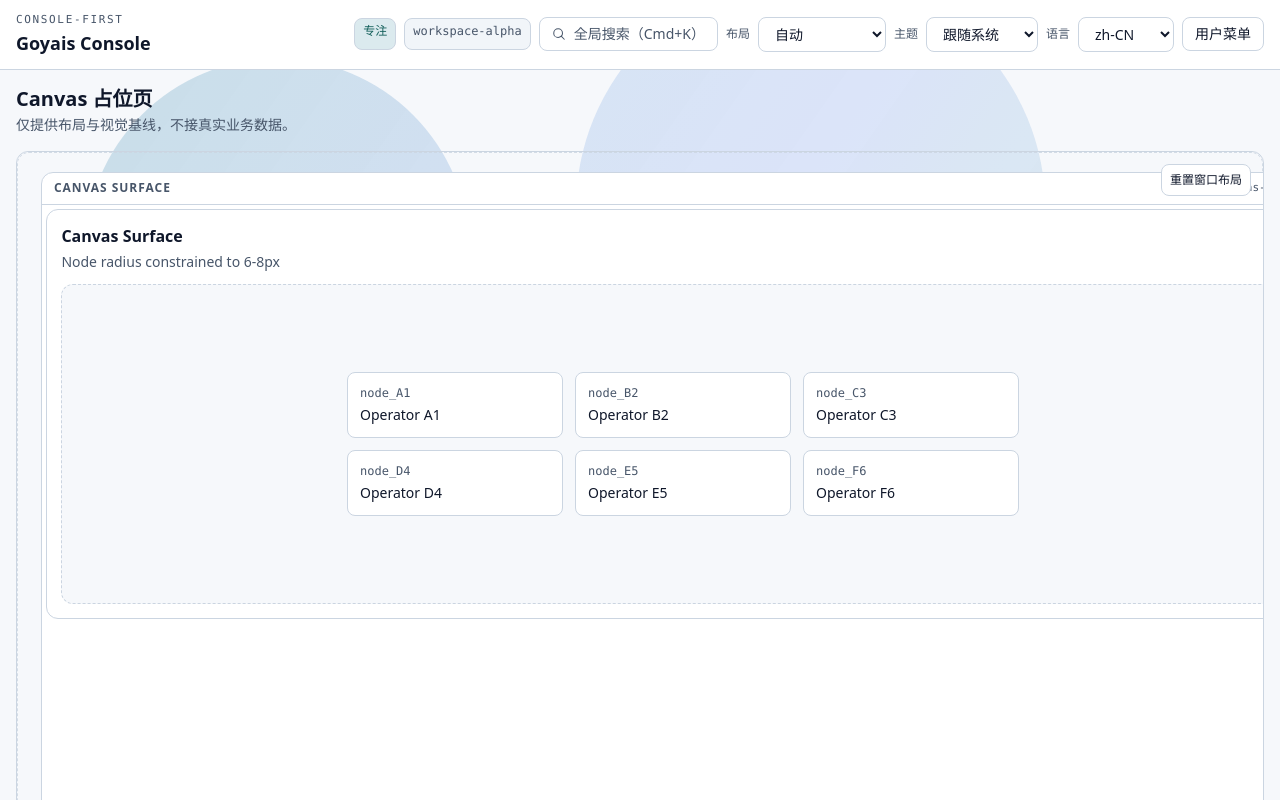
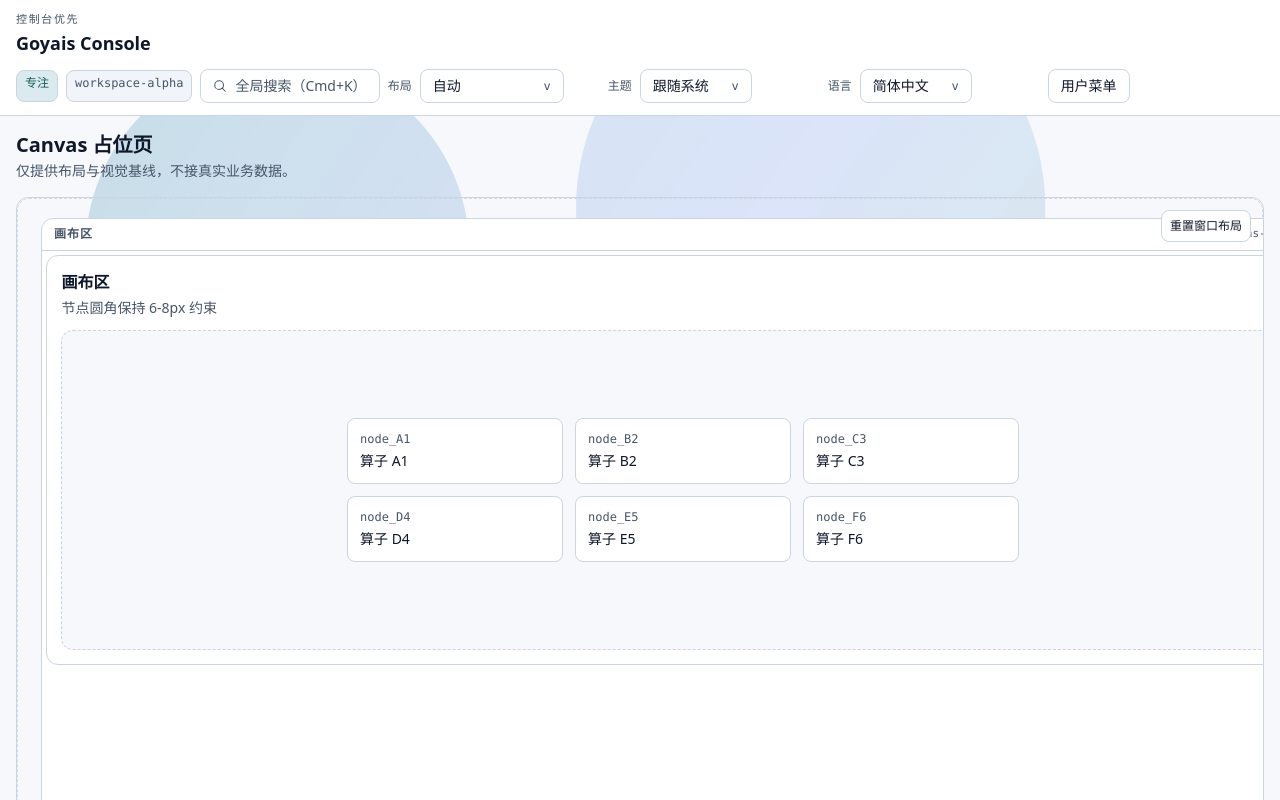
Before and after one commit to GoyacJ/Goyais, a Vue app in the folder web/: page /canvas in a window 1280 px wide. Built offline with nearby package versions, Linux system fonts and the light colour scheme.

Commit message:
feat(web): unify i18n copy and responsive UI quality baseline

```diff
--- a/web/src/components/layout/LayoutSwitcher.vue
+++ b/web/src/components/layout/LayoutSwitcher.vue
@@ -1,16 +1,14 @@
 <template>
   <label class="flex items-center gap-2 text-xs text-ui-muted">
     <span>{{ t('common.layout') }}</span>
-    <select v-model="layoutModel" class="ui-control ui-focus-ring ui-pressable min-w-32 bg-ui-panel text-sm">
-      <option value="auto">{{ t('common.layoutAuto') }}</option>
-      <option value="console">{{ t('common.layoutConsole') }}</option>
-      <option value="topnav">{{ t('common.layoutTopnav') }}</option>
-      <option value="focus">{{ t('common.layoutFocus') }}</option>
-    </select>
+    <div class="min-w-36">
+      <Select v-model="layoutModel" :options="layoutOptions" />
+    </div>
   </label>
 </template>
 
 <script setup lang="ts">
+import Select from '@/components/ui/Select.vue'
 import { useLayoutStore } from '@/design-system/layout'
 import type { LayoutPreference } from '@/design-system/types'
 import { computed } from 'vue'
@@ -25,4 +23,11 @@ const layoutModel = computed<LayoutPreference>({
     setLayoutPreference(value)
   },
 })
+
+const layoutOptions = computed(() => [
+  { value: 'auto', label: t('common.layoutAuto') },
+  { value: 'console', label: t('common.layoutConsole') },
+  { value: 'topnav', label: t('common.layoutTopnav') },
+  { value: 'focus', label: t('common.layoutFocus') },
+])
 </script>
--- a/web/src/components/layout/SideNav.vue
+++ b/web/src/components/layout/SideNav.vue
@@ -7,7 +7,7 @@
   >
     <div class="flex items-center justify-between border-b border-ui-border px-3 py-3">
       <div class="min-w-0" :class="collapsed ? 'opacity-0' : 'opacity-100 transition-opacity'">
-        <p class="text-[11px] uppercase tracking-[0.14em] text-ui-muted">Workspace</p>
+        <p class="text-[11px] uppercase tracking-[0.14em] text-ui-muted">{{ t('common.workspaceLabel') }}</p>
         <p class="truncate text-sm font-semibold text-ui-fg">{{ t('common.workspace') }}</p>
       </div>
       <button
@@ -16,7 +16,7 @@
         :aria-label="pinned ? t('common.unpinNav') : t('common.pinNav')"
         @click="pinned = !pinned"
       >
-        {{ pinned ? 'PIN' : 'UNP' }}
+        {{ pinned ? t('common.pinShort') : t('common.unpinShort') }}
       </button>
     </div>
 
--- a/web/src/components/layout/TopBar.vue
+++ b/web/src/components/layout/TopBar.vue
@@ -1,6 +1,6 @@
 <template>
-  <header class="ui-surface flex flex-wrap items-center justify-between gap-3 rounded-none border-x-0 border-t-0 px-4 py-3">
-    <div class="flex min-w-0 items-center gap-2">
+  <header class="ui-topbar ui-surface flex flex-wrap items-center justify-between gap-3 rounded-none border-x-0 border-t-0 px-4 py-3">
+    <div class="ui-topbar-brand flex min-w-0 items-center gap-2">
       <button
         v-if="showMobileNavButton"
         type="button"
@@ -9,16 +9,16 @@
         @click="emit('toggleMobileNav')"
       >
         <Icon name="canvas" :size="14" decorative />
-        <span>NAV</span>
+        <span>{{ t('common.navShort') }}</span>
       </button>
 
       <div class="min-w-0">
-        <p class="ui-monospace text-[11px] uppercase tracking-[0.15em] text-ui-muted">Console-first</p>
+        <p class="ui-monospace text-[11px] uppercase tracking-[0.15em] text-ui-muted">{{ t('common.consoleFirst') }}</p>
         <h1 class="truncate text-lg font-semibold">{{ t('common.appName') }}</h1>
       </div>
     </div>
 
-    <div class="flex min-w-0 flex-wrap items-center gap-2">
+    <div class="ui-topbar-controls flex min-w-0 flex-wrap items-center gap-2">
       <span v-if="focusMode" class="ui-control ui-monospace h-8 min-h-0 bg-primary-500/15 px-2 py-1 text-xs text-primary-700 dark:text-primary-500">
         {{ t('common.layoutFocus') }}
       </span>
@@ -36,19 +36,16 @@
 
       <label class="flex items-center gap-2 text-xs text-ui-muted">
         <span>{{ t('common.theme') }}</span>
-        <select v-model="themeModel" class="ui-control ui-focus-ring ui-pressable min-w-28 bg-ui-panel text-sm">
-          <option value="system">{{ t('common.system') }}</option>
-          <option value="light">{{ t('common.light') }}</option>
-          <option value="dark">{{ t('common.dark') }}</option>
-        </select>
+        <div class="min-w-28">
+          <Select v-model="themeModel" :options="themeOptions" />
+        </div>
       </label>
 
       <label class="flex items-center gap-2 text-xs text-ui-muted">
         <span>{{ t('common.language') }}</span>
-        <select v-model="localeModel" class="ui-control ui-focus-ring ui-pressable min-w-24 bg-ui-panel text-sm">
-          <option value="zh-CN">zh-CN</option>
-          <option value="en-US">en-US</option>
-        </select>
+        <div class="min-w-28">
+          <Select v-model="localeModel" :options="localeOptions" />
+        </div>
       </label>
 
       <Dropdown :label="t('common.userMenu')" :items="userMenuItems" @select="onUserMenuAction" />
@@ -60,6 +57,7 @@
 import Dropdown, { type DropdownItem } from '@/components/ui/Dropdown.vue'
 import Icon from '@/components/ui/Icon.vue'
 import LayoutSwitcher from '@/components/layout/LayoutSwitcher.vue'
+import Select from '@/components/ui/Select.vue'
 import { useToast } from '@/composables/useToast'
 import { useThemeStore } from '@/design-system/theme'
 import type { SupportedLocale, ThemeMode } from '@/design-system/types'
@@ -105,10 +103,21 @@ const localeModel = computed<SupportedLocale>({
   },
 })
 
+const themeOptions = computed(() => [
+  { value: 'system', label: t('common.system') },
+  { value: 'light', label: t('common.light') },
+  { value: 'dark', label: t('common.dark') },
+])
+
+const localeOptions = computed(() => [
+  { value: 'zh-CN', label: t('common.localeZhCN') },
+  { value: 'en-US', label: t('common.localeEnUS') },
+])
+
 function onUserMenuAction(value: string): void {
   pushToast({
     title: t('common.userMenu'),
-    message: `${value} (placeholder)`,
+    message: t('common.placeholderAction', { value }),
     tone: 'info',
   })
 }
--- a/web/src/design-system/tokens.css
+++ b/web/src/design-system/tokens.css
@@ -51,6 +51,8 @@
   --ui-window-min-w: 18rem;
   --ui-window-min-h: 12rem;
   --ui-shell-content-pad: 1rem;
+  --ui-topbar-controls-gap: 0.5rem;
+  --ui-window-flow-gap: 1rem;
 }
 
 .dark {
@@ -107,4 +109,6 @@ html[data-density='comfortable'] {
   --ui-window-header-h: 2.25rem;
   --ui-window-min-w: 19rem;
   --ui-window-min-h: 13rem;
+  --ui-topbar-controls-gap: 0.625rem;
+  --ui-window-flow-gap: 1.25rem;
 }
--- a/web/src/locales/en-US.ts
+++ b/web/src/locales/en-US.ts
@@ -35,6 +35,15 @@ export default {
     copied: 'Copied',
     showLogs: 'Show logs',
     hideLogs: 'Hide logs',
+    primary: 'Primary',
+    secondary: 'Secondary',
+    ghost: 'Ghost',
+    destructive: 'Destructive',
+    disabled: 'Disabled',
+    enable: 'Enable',
+    disable: 'Disable',
+    enabled: 'Enabled',
+    disabledState: 'Disabled',
     empty: 'No data',
     refresh: 'Refresh',
     previous: 'Previous',
@@ -48,6 +57,14 @@ export default {
     layoutTopnav: 'Top Navigation',
     layoutFocus: 'Focus',
     resetWindowLayout: 'Reset Window Layout',
+    navShort: 'NAV',
+    consoleFirst: 'Console-first',
+    workspaceLabel: 'Workspace',
+    pinShort: 'PIN',
+    unpinShort: 'UNP',
+    localeZhCN: '简体中文',
+    localeEnUS: 'English',
+    placeholderAction: '{value} (placeholder)',
     dismissNotification: 'Dismiss notification',
     windowMoveHandle: 'Move window: {title}',
     windowResizeRight: 'Resize window width: {title}',
@@ -58,10 +75,35 @@ export default {
     home: {
       title: 'Console Baseline',
       subtitle: 'Unified UI standards, theme, density, and i18n are scaffolded.',
+      sections: {
+        designTokens: {
+          title: 'Design Tokens',
+          subtitle: 'neutral / primary / semantic',
+        },
+        stateHooks: {
+          title: 'State Hooks',
+          subtitle: 'Material 3 semantics',
+        },
+        status: {
+          title: 'Status',
+          subtitle: 'AI runtime states',
+        },
+        backgrounds: {
+          title: 'Background Presets',
+          subtitle: 'SVG-based reusable patterns for light/dark',
+        },
+        emptyStates: {
+          title: 'Empty States',
+          subtitle: 'commands/assets/403/404/loading/error showcase',
+        },
+      },
     },
     canvas: {
       title: 'Canvas Placeholder',
       subtitle: 'Layout and visual baseline only, with no real backend wiring.',
+      surfaceTitle: 'Canvas Surface',
+      surfaceSubtitle: 'Node radius constrained to 6-8px',
+      nodePrefix: 'Operator',
     },
     commands: {
       title: 'Command Runtime Placeholder',
@@ -100,14 +142,58 @@ export default {
     plugins: {
       title: 'Plugins Placeholder',
       subtitle: 'Used to validate card layouts and semantic state tags.',
+      catalogTitle: 'Plugin Catalog',
+      catalogSubtitle: 'Card layout + semantic tags',
     },
     streams: {
       title: 'Streams Placeholder',
       subtitle: 'Used to validate state bars, dense rhythm, and semantic colors.',
+      overviewTitle: 'Stream Overview',
+      overviewSubtitle: 'State-focused shell only',
+      logsTitle: 'Stream Logs',
+      logsSubtitle: 'Monospace readability baseline',
     },
     settings: {
       title: 'Settings Placeholder',
       subtitle: 'Centralized controls for theme, language, and density.',
+      sections: {
+        preferences: {
+          title: 'Theme / Density / Locale',
+          subtitle: 'Persisted in localStorage',
+        },
+        matrix: {
+          title: 'Component Matrix',
+          subtitle: 'State semantics and focus behavior',
+          ariaLabel: 'settings tabs',
+        },
+      },
+      tabs: {
+        controls: 'Controls',
+        overlay: 'Dialog/Dropdown',
+        loading: 'Skeleton',
+      },
+      controls: {
+        inputPlaceholder: 'Input tokenized control',
+        textareaPlaceholder: 'Textarea tokenized control',
+      },
+      menu: {
+        openDropdown: 'Open Dropdown',
+        runAudit: 'Run Audit',
+        clearCache: 'Clear Cache',
+        delete: 'Delete',
+        noAction: 'No action',
+        selectedAction: 'Selected action: {action}',
+        toastTitle: 'Action',
+      },
+      dialog: {
+        open: 'Open Dialog',
+        title: 'Keyboard A11y Check',
+        description: 'Use Tab and Shift+Tab to verify focus loop, ESC to close.',
+        inputPlaceholder: 'Focusable input in dialog',
+        focusableAction: 'Focusable action',
+        toastTitle: 'Dialog',
+        toastMessage: 'Confirmed',
+      },
     },
     forbidden: {
       title: 'Forbidden',
--- a/web/src/locales/zh-CN.ts
+++ b/web/src/locales/zh-CN.ts
@@ -35,6 +35,15 @@ export default {
     copied: '已复制',
     showLogs: '展开日志',
     hideLogs: '折叠日志',
+    primary: '主要',
+    secondary: '次要',
+    ghost: '透明',
+    destructive: '危险',
+    disabled: '禁用',
+    enable: '启用',
+    disable: '停用',
+    enabled: '已启用',
+    disabledState: '已停用',
     empty: '暂无数据',
     refresh: '刷新',
     previous: '上一页',
@@ -48,6 +57,14 @@ export default {
     layoutTopnav: '顶栏',
     layoutFocus: '专注',
     resetWindowLayout: '重置窗口布局',
+    navShort: '导航',
+    consoleFirst: '控制台优先',
+    workspaceLabel: '工作区',
+    pinShort: '固定',
+    unpinShort: '浮动',
+    localeZhCN: '简体中文',
+    localeEnUS: 'English',
+    placeholderAction: '{value}（占位）',
     dismissNotification: '关闭通知',
     windowMoveHandle: '移动窗口：{title}',
     windowResizeRight: '向右调整窗口：{title}',
@@ -58,10 +75,35 @@ export default {
     home: {
       title: 'Console 基线',
       subtitle: '统一 UI 规范、主题、密度与 i18n 已完成基座化。',
+      sections: {
+        designTokens: {
+          title: '设计令牌',
+          subtitle: '中性色 / 主色 / 语义色',
+        },
+        stateHooks: {
+          title: '状态语义',
+          subtitle: 'Material 3 交互反馈',
+        },
+        status: {
+          title: '运行状态',
+          subtitle: 'AI 运行态样式展示',
+        },
+        backgrounds: {
+          title: '背景预设',
+          subtitle: '可复用 SVG 背景（浅色/深色）',
+        },
+        emptyStates: {
+          title: '空态矩阵',
+          subtitle: 'commands/assets/403/404/loading/error 展示',
+        },
+      },
     },
     canvas: {
       title: 'Canvas 占位页',
       subtitle: '仅提供布局与视觉基线，不接真实业务数据。',
+      surfaceTitle: '画布区',
+      surfaceSubtitle: '节点圆角保持 6-8px 约束',
+      nodePrefix: '算子',
     },
     commands: {
       title: 'Command Runtime 占位',
@@ -100,14 +142,58 @@ export default {
     plugins: {
       title: 'Plugins 占位页',
       subtitle: '用于验证卡片页布局与状态标签规范。',
+      catalogTitle: '插件目录',
+      catalogSubtitle: '卡片布局与语义标签规范',
     },
     streams: {
       title: 'Streams 占位页',
       subtitle: '用于验证状态条、信息密度与单色语义。',
+      overviewTitle: '流概览',
+      overviewSubtitle: '状态优先的信息壳层',
+      logsTitle: '流日志',
+      logsSubtitle: '等宽字体可读性基线',
     },
     settings: {
       title: 'Settings 占位页',
       subtitle: '集中展示主题、语言与密度切换。',
+      sections: {
+        preferences: {
+          title: '主题 / 密度 / 语言',
+          subtitle: '设置会持久化到 localStorage',
+        },
+        matrix: {
+          title: '组件矩阵',
+          subtitle: '状态语义与焦点行为验证',
+          ariaLabel: '设置页标签',
+        },
+      },
+      tabs: {
+        controls: '控件',
+        overlay: '弹层',
+        loading: '骨架屏',
+      },
+      controls: {
+        inputPlaceholder: '输入框样式示例',
+        textareaPlaceholder: '文本域样式示例',
+      },
+      menu: {
+        openDropdown: '打开下拉菜单',
+        runAudit: '执行审查',
+        clearCache: '清理缓存',
+        delete: '删除',
+        noAction: '暂无操作',
+        selectedAction: '已选择操作：{action}',
+        toastTitle: '操作',
+      },
+      dialog: {
+        open: '打开对话框',
+        title: '键盘可访问性检查',
+        description: '使用 Tab 与 Shift+Tab 验证焦点循环，按 ESC 关闭。',
+        inputPlaceholder: '对话框可聚焦输入框',
+        focusableAction: '可聚焦操作',
+        toastTitle: '对话框',
+        toastMessage: '已确认',
+      },
     },
     forbidden: {
       title: '禁止访问',
--- a/web/src/style.css
+++ b/web/src/style.css
@@ -300,6 +300,17 @@
     transition: padding 120ms ease;
   }
 
+  .ui-topbar-controls {
+    column-gap: var(--ui-topbar-controls-gap);
+    row-gap: 0.5rem;
+  }
+
+  .ui-topbar-controls > label {
+    display: inline-flex;
+    align-items: center;
+    gap: 0.5rem;
+  }
+
   html[data-layout='console'] .ui-window-board--console {
     background: rgb(var(--ui-neutral-panel) / 0.78);
   }
@@ -418,8 +429,28 @@
     border-bottom: 1px solid rgb(var(--ui-neutral-border) / 0.9);
   }
 
+  .ui-window-flow {
+    display: flex;
+    flex-direction: column;
+    gap: var(--ui-window-flow-gap);
+  }
+
   .ui-window-flow-pane {
     display: block;
+  }
+}
+
+@media (min-width: 1024px) and (max-width: 1280px) {
+  .ui-topbar {
+    align-items: flex-start;
+  }
+
+  .ui-topbar-controls {
+    max-width: 100%;
+  }
+
+  .ui-topbar-controls > label {
+    min-width: 13.25rem;
   }
 }
 
@@ -434,4 +465,19 @@
     height: auto !important;
     width: auto !important;
   }
+
+  .ui-window-flow {
+    gap: calc(var(--ui-window-flow-gap) * 0.9);
+  }
 }
+
+@media (prefers-reduced-motion: reduce) {
+  *,
+  *::before,
+  *::after {
+    animation-duration: 0.01ms !important;
+    animation-iteration-count: 1 !important;
+    transition-duration: 0.01ms !important;
+    scroll-behavior: auto !important;
+  }
+}
--- a/web/src/views/CanvasView.vue
+++ b/web/src/views/CanvasView.vue
@@ -4,7 +4,7 @@
 
     <WindowBoard route-key="canvas" :panes="windowPanes">
       <template #canvas-surface>
-        <SectionCard title="Canvas Surface" subtitle="Node radius constrained to 6-8px">
+        <SectionCard :title="t('page.canvas.surfaceTitle')" :subtitle="t('page.canvas.surfaceSubtitle')">
           <div class="grid min-h-80 place-items-center rounded-card border border-dashed border-ui-border bg-ui-bg p-4">
             <div class="grid w-full max-w-2xl grid-cols-3 gap-3">
               <div
@@ -13,7 +13,7 @@
                 class="rounded-canvas border border-ui-border bg-ui-panel p-3 text-sm shadow-none"
               >
                 <p class="ui-monospace text-xs text-ui-muted">node_{{ node }}</p>
-                <p class="mt-1 font-medium">Operator {{ node }}</p>
+                <p class="mt-1 font-medium">{{ t('page.canvas.nodePrefix') }} {{ node }}</p>
               </div>
             </div>
           </div>
@@ -32,7 +32,7 @@ import { useI18n } from 'vue-i18n'
 
 const { t } = useI18n({ useScope: 'global' })
 
-const windowPanes = computed(() => [{ id: 'canvas-surface', title: 'Canvas Surface' }])
+const windowPanes = computed(() => [{ id: 'canvas-surface', title: t('page.canvas.surfaceTitle') }])
 
 const nodes = ['A1', 'B2', 'C3', 'D4', 'E5', 'F6']
 </script>
```
Also changed, not shown: web/src/views/HomeView.vue (+10 -10 lines), web/src/views/PluginsView.vue (+5 -5 lines), web/src/views/SettingsView.vue (+33 -33 lines), web/src/views/StreamsView.vue (+4 -4 lines), 4 other files (tests, documents, lock files or other folders).
